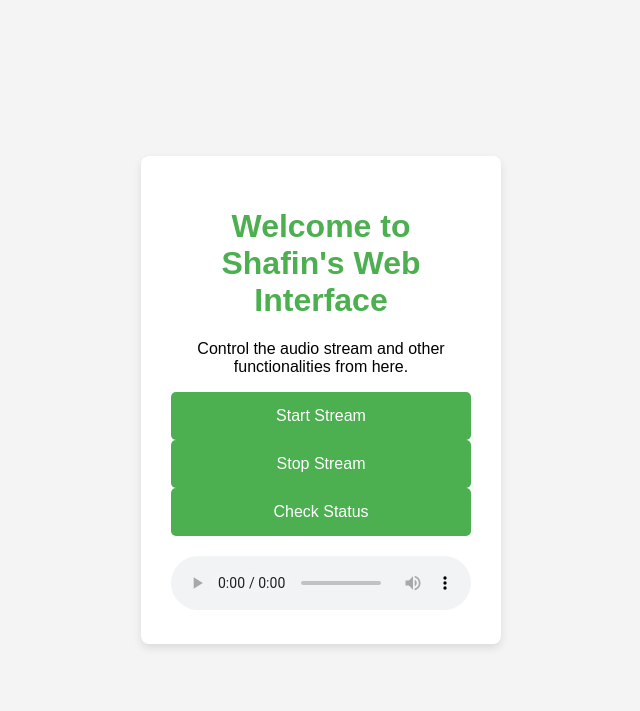
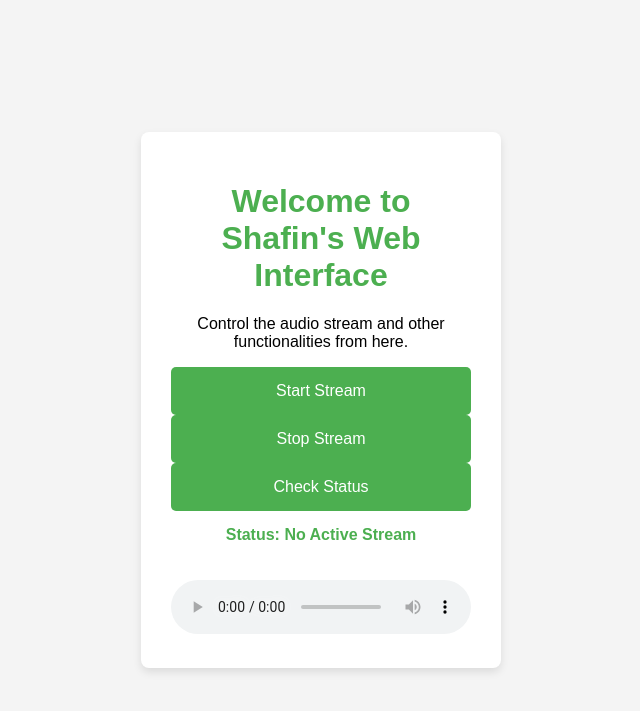
Before and after one commit to shafin4201/flask-app, a Flask app: page /shafin.web in a window 1280 px wide. Shown: the top 711 px of the page, without its empty margins (319-959 px from the left). Run offline with Flask 3, Linux system fonts and the light colour scheme.

Commit message:
Update shafin_web.html

```diff
--- a/templates/shafin_web.html
+++ b/templates/shafin_web.html
@@ -43,6 +43,11 @@
             width: 100%;
             margin-top: 20px;
         }
+        #status {
+            margin-top: 15px;
+            font-weight: bold;
+            color: #4CAF50;
+        }
     </style>
 </head>
 <body>
@@ -52,6 +57,7 @@
         <button onclick="startStream()">Start Stream</button>
         <button onclick="stopStream()">Stop Stream</button>
         <button onclick="checkStatus()">Check Status</button>
+        <p id="status">Status: Unknown</p>
         <audio id="audio-player" controls>
             <source id="audio-source" src="/audio" type="audio/mpeg">
             Your browser does not support the audio element.
@@ -64,7 +70,7 @@
                 .then(response => response.json())
                 .then(data => {
                     alert(data.message);
-                    startAudioStream(); // Start the audio stream when the stream starts
+                    checkStatus();
                 })
                 .catch(error => console.error('Error:', error));
         }
@@ -72,24 +78,28 @@
         function stopStream() {
             fetch('/stop')
                 .then(response => response.json())
-                .then(data => alert(data.message))
+                .then(data => {
+                    alert(data.message);
+                    checkStatus();
+                })
                 .catch(error => console.error('Error:', error));
         }
 
         function checkStatus() {
             fetch('/status')
                 .then(response => response.json())
-                .then(data => alert(data.message))
+                .then(data => {
+                    document.getElementById("status").innerText = `Status: ${data.message}`;
+                    if (data.status === "running") {
+                        document.getElementById("audio-player").play();
+                    } else {
+                        document.getElementById("audio-player").pause();
+                    }
+                })
                 .catch(error => console.error('Error:', error));
         }
 
-        function startAudioStream() {
-            const audioPlayer = document.getElementById('audio-player');
-            const audioSource = document.getElementById('audio-source');
-            audioSource.src = '/audio';  // Set the source to the audio stream
-            audioPlayer.load();  // Reload the player with the new source
-            audioPlayer.play();  // Start playing the audio
-        }
+        document.addEventListener("DOMContentLoaded", checkStatus);
     </script>
 </body>
 </html>
```
